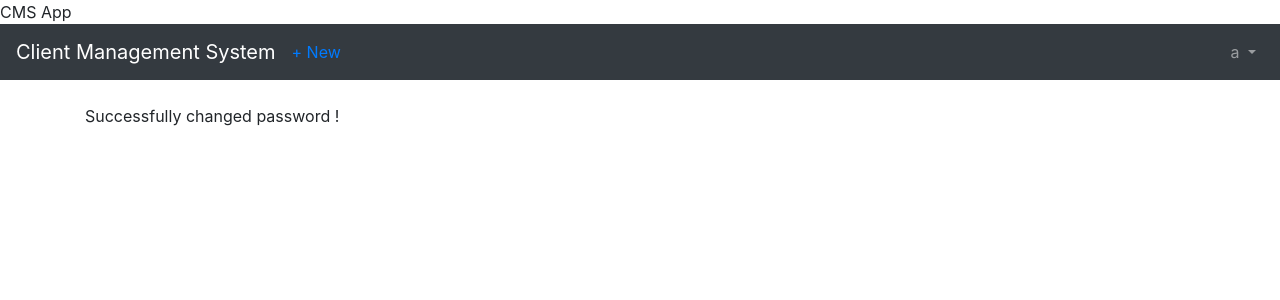
After one commit to wardaruhi/clientms2, a Django app: page /users/password_changedone in a window 1280 px wide. The commit adds this page. Shown: the top 300 px of the page. Run offline with Django 3.2, Linux system fonts and the light colour scheme; a user stored in the database is signed in; some libraries are stand-ins or nearby versions.

Commit message:
Extra Credit Feature 1 Changepass

```diff
--- a/clientms/templates/base.html
+++ b/clientms/templates/base.html
@@ -35,8 +35,7 @@
               </a>
               <div class="dropdown-menu dropdown-menu-right"
               aria-labelledby="userMenu">
-                <a class="dropdown-item" href="{% url 'password_change'
-                %}">Change password</a>
+                <a class="dropdown-item" href="{% url 'password_change'%}">Change password</a>
                 <div class="dropdown-divider"></div>
                 <a class="dropdown-item" href="{% url 'logout' %}">
                 Log Out</a>
--- /dev/null
+++ b/clientms/templates/password_changedone.html
@@ -0,0 +1,8 @@
+{% extends "base.html" %}
+
+{% block title %}Password reset successful{% endblock %}
+
+{% block content %}
+<p>Successfully changed password !</p>
+
+{% endblock %}
--- a/clientms/users/urls.py
+++ b/clientms/users/urls.py
@@ -1,7 +1,9 @@
 from django.urls import path
 #from . import views
-from .views import SignUpView
+from .views import SignUpView, ChangePasswordResetDoneSuccessView, ChangePasswordResetDoneView
 
 urlpatterns = [
     path('signup/', SignUpView.as_view(), name='signup'),
+    path('password_change/', ChangePasswordResetDoneView.as_view(), name='password_change'),
+    path('password_changedone', ChangePasswordResetDoneSuccessView.as_view(), name = 'password_changedone'),
 ]
--- a/clientms/users/views.py
+++ b/clientms/users/views.py
@@ -2,9 +2,20 @@ from django.urls import reverse_lazy
 from django.views import generic
 
 from .forms import CustomUserCreationForm
+
+from django.contrib.auth import views as auth_views, forms as auth_forms
 
 
 class SignUpView(generic.CreateView):
     form_class = CustomUserCreationForm
     success_url = reverse_lazy('login')
     template_name = 'signup.html'
+
+class ChangePasswordResetDoneView(auth_views.PasswordChangeView):
+    form_class = auth_forms.PasswordChangeForm
+    template_name = 'password_change.html'
+    success_url = reverse_lazy('password_changedone')
+
+class ChangePasswordResetDoneSuccessView(auth_views.PasswordChangeView):
+    form_class = auth_forms.PasswordChangeForm
+    template_name = 'password_changedone.html'
```
Also changed, not shown: clientms/templates/password_change.html (added, +13 -0 lines).
